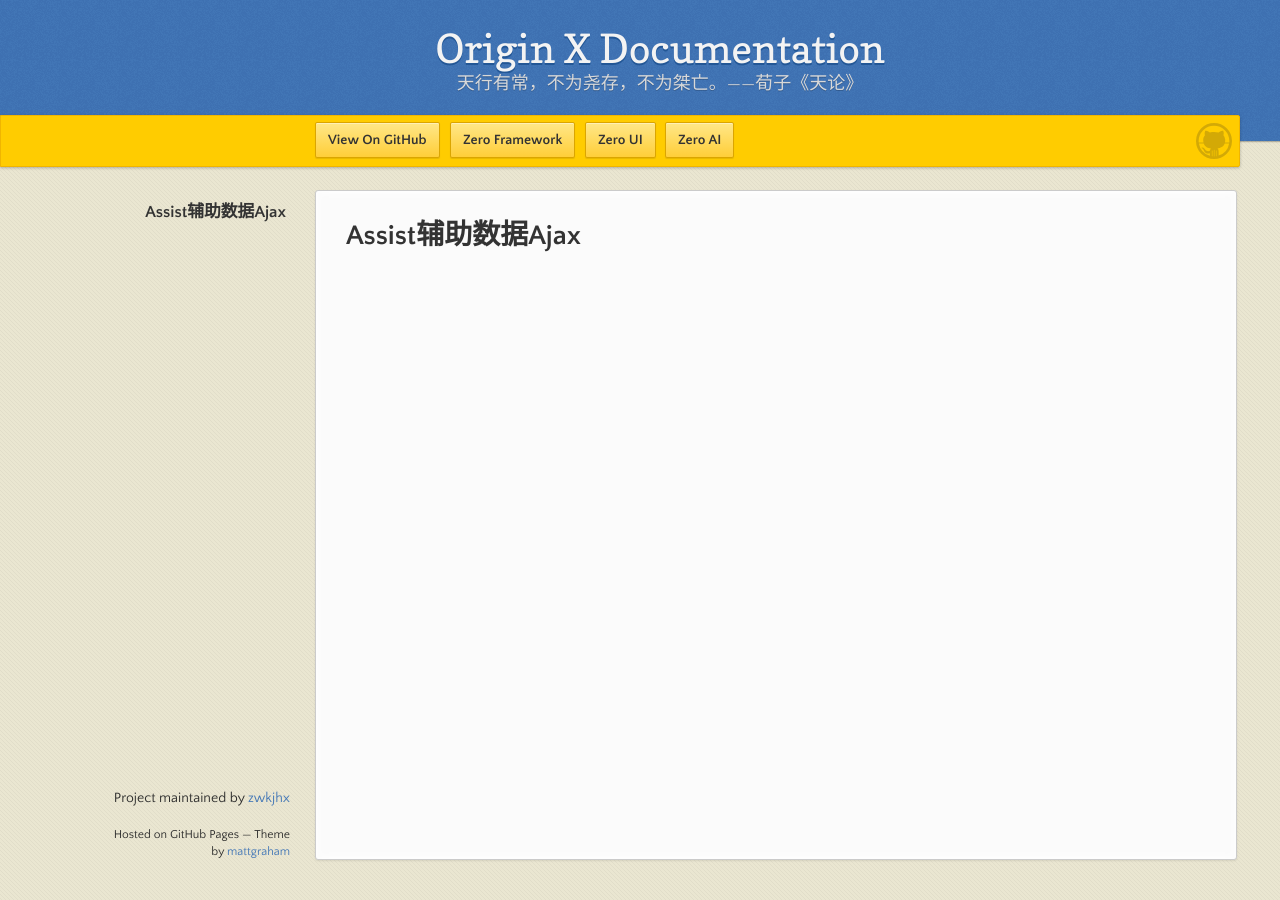
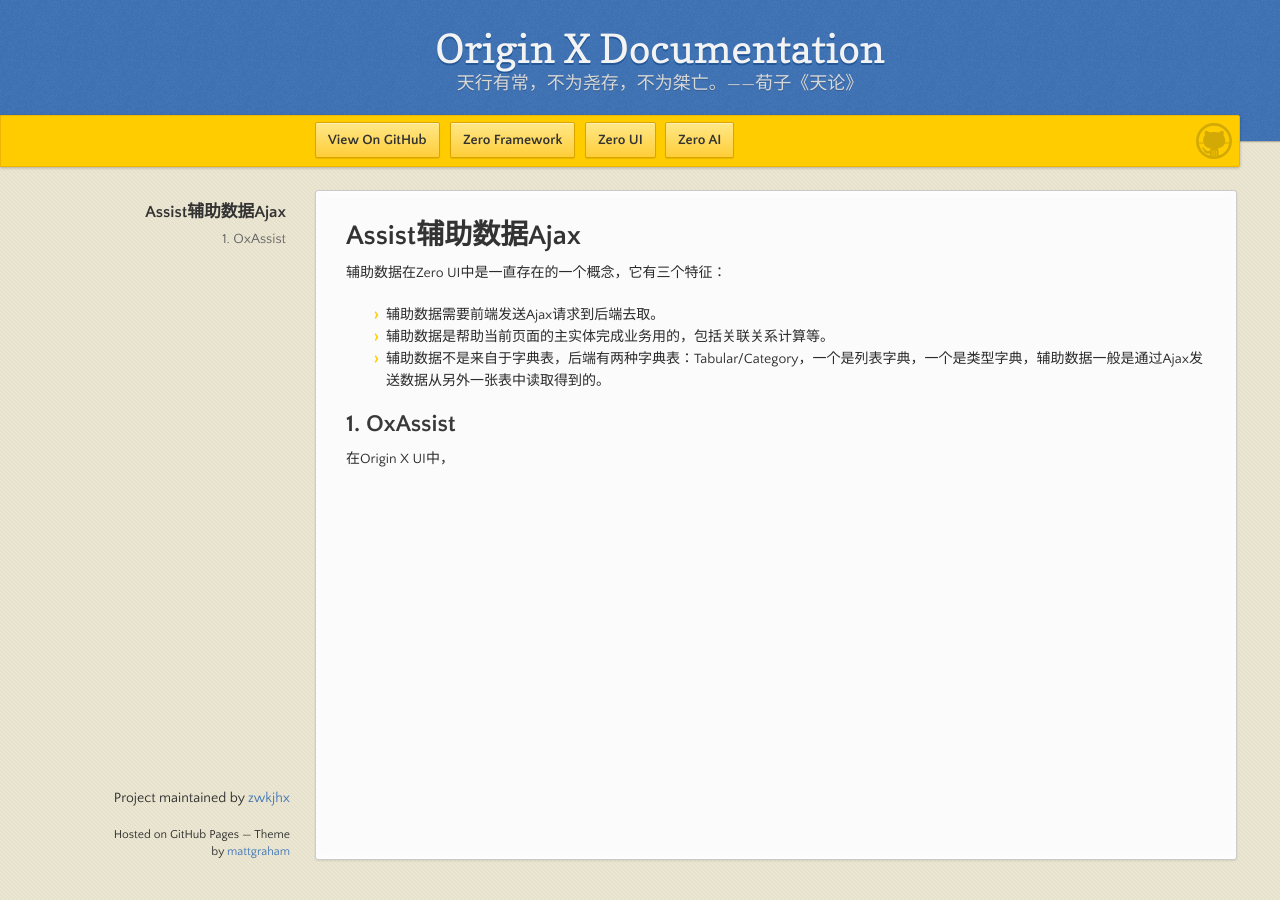
Before and after one commit to zwkjhx/ox-doc, a Jekyll site: the page built from specification/3-origin-xgui-fan/spo-009-assistfu-zhu-shu-ju-ajax.md, in a window 1280 px wide. Built offline with Jekyll 4.4.1, drawn with Linux system fonts in a browser that asks for light colours; our own code applies the rules of GitHub Pages for plain Markdown files.

Commit message:
Updates specification/3-origin-xgui-fan/spo-009-assistfu-zhu-shu-ju-ajax.md
Auto commit by GitBook Editor

```diff
--- a/specification/3-origin-xgui-fan/spo-009-assistfu-zhu-shu-ju-ajax.md
+++ b/specification/3-origin-xgui-fan/spo-009-assistfu-zhu-shu-ju-ajax.md
@@ -1 +1,11 @@
 # Assist辅助数据Ajax
+
+辅助数据在Zero UI中是一直存在的一个概念，它有三个特征：
+
+* 辅助数据需要前端发送Ajax请求到后端去取。
+* 辅助数据是帮助当前页面的主实体完成业务用的，包括关联关系计算等。
+* 辅助数据不是来自于字典表，后端有两种字典表：Tabular/Category，一个是列表字典，一个是类型字典，辅助数据一般是通过Ajax发送数据从另外一张表中读取得到的。
+
+## 1. OxAssist
+
+在Origin X UI中，
```
